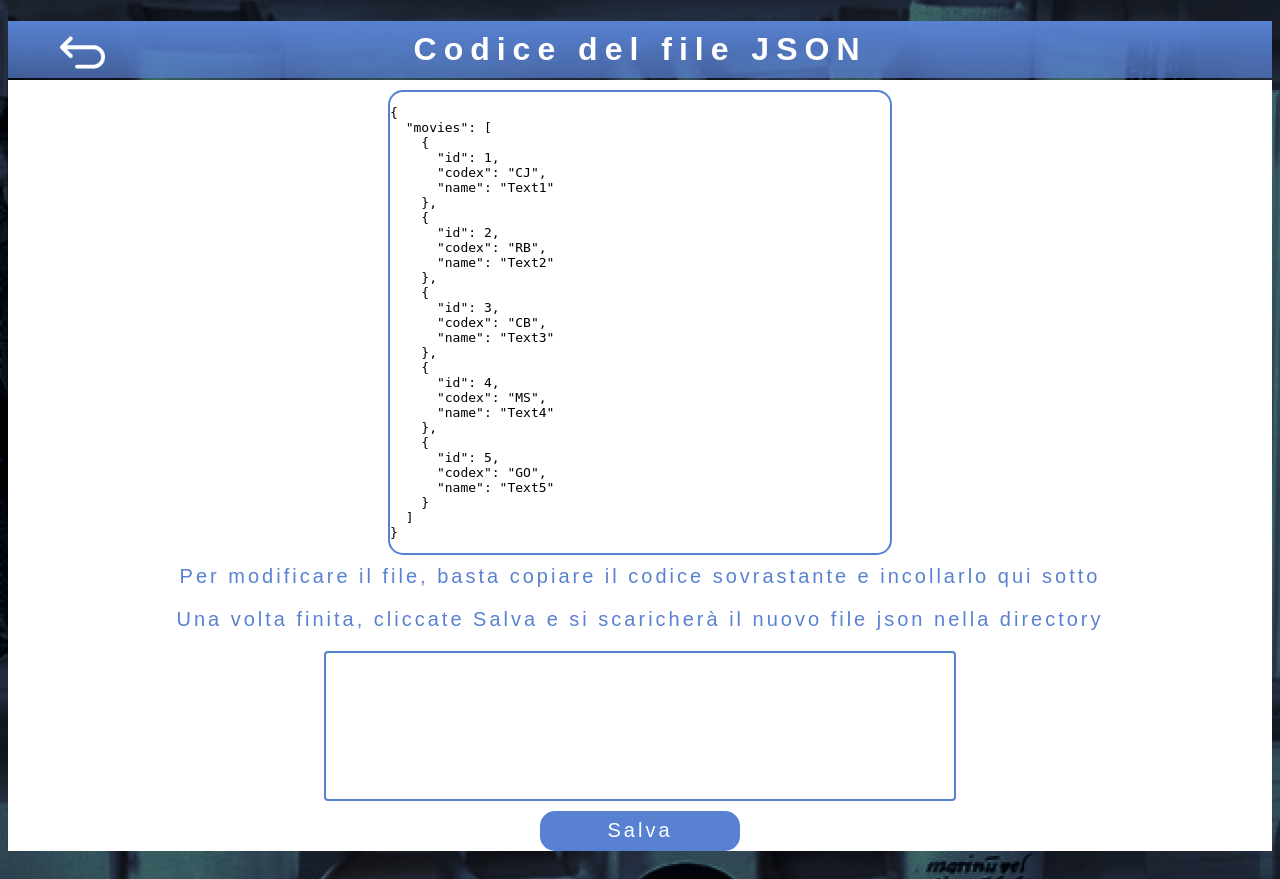
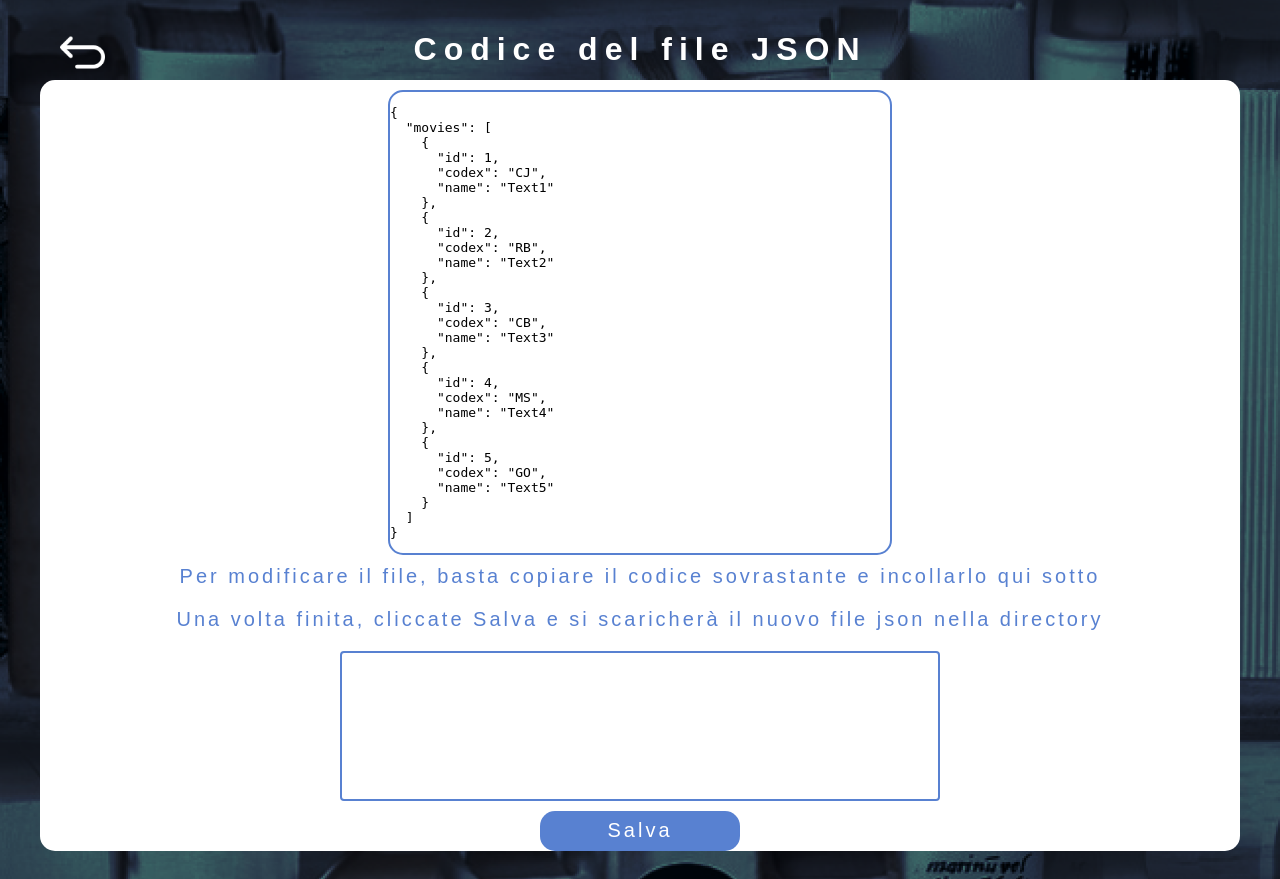
Before and after one commit to GeorgeJuarez660/EncyEmail, a Flask app: template templates/ency-edit.html in a window 1280 px wide. Run offline with Flask 2, Linux system fonts and the light colour scheme; the template is opened without the code that fills it, so the values that code supplies are empty; some web fonts are replaced.

Commit message:
css encyemail_edit

```diff
--- a/static/css/encyemail_edit_style.css
+++ b/static/css/encyemail_edit_style.css
@@ -10,8 +10,11 @@ div{
     text-align: center;
 }
 
+.macro-piece{
+    background-image: linear-gradient(to top, rgba(88, 128, 209, 0.704), rgba(88,129,209,1));
+}
+
 header h1{
-    background-image: linear-gradient(to top, rgba(88, 128, 209, 0.704), rgba(88,129,209,1));
     position: relative;
     left: 50%;
     transform: translate(-50%);
@@ -57,7 +60,11 @@ div #show_sc{
 .precode{
     background-color: white;
     position: relative;
+    width:1200px;
+    left:50%;
+    transform: translate(-50%);
     bottom: 20px;
+    border-radius: 15px;
 }
 
 .precode .code {
```
